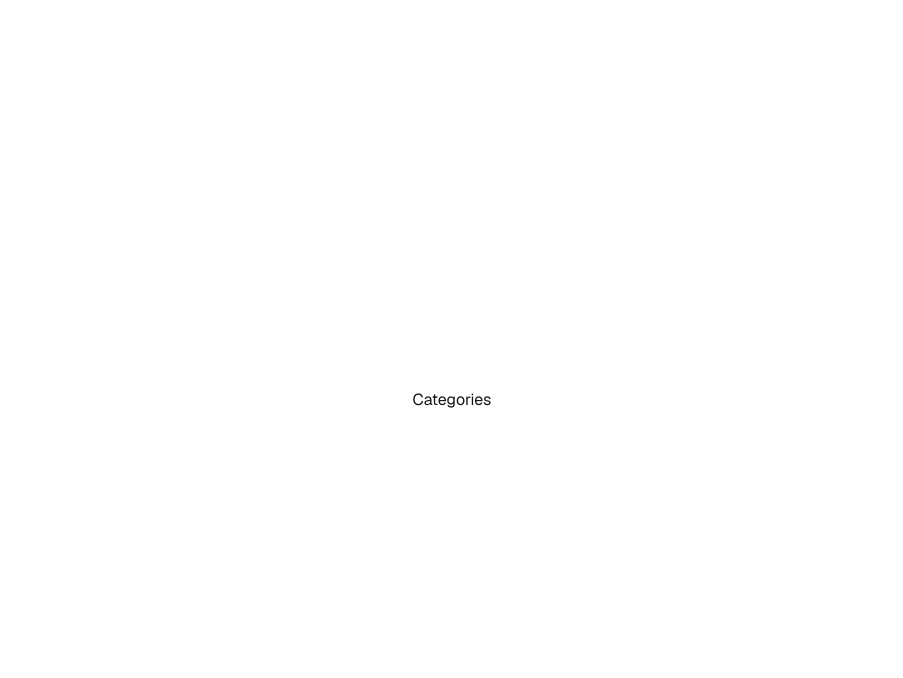
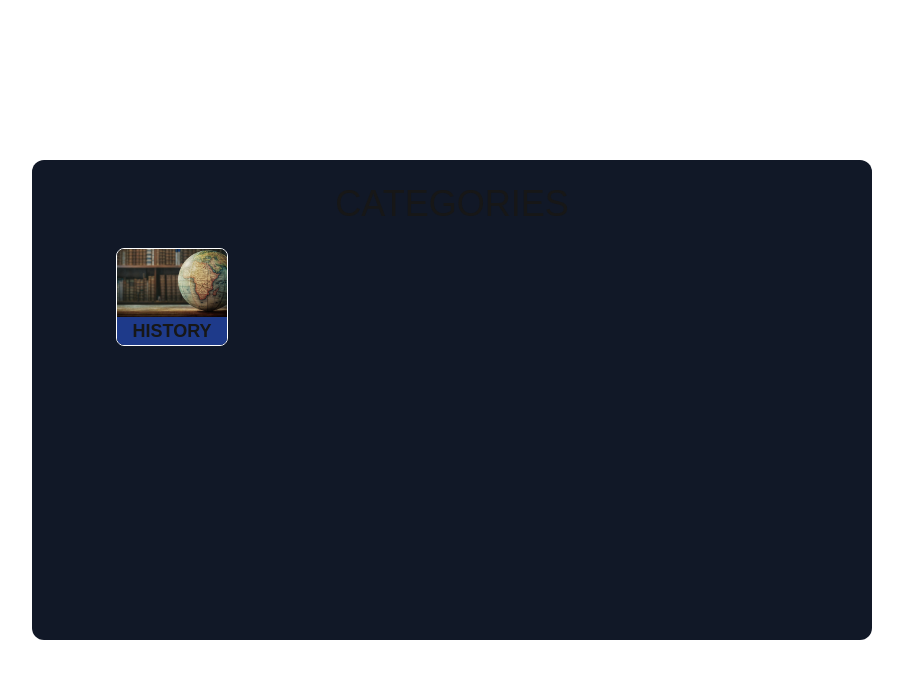
Before and after one commit to liftoffcreative-us/quiz_game, a Next.js app: page /categories in a window 1280 px wide. Shown: the top 678 px of the page, without its empty margins (188-1091 px from the left). Built offline with nearby package versions, Linux system fonts and the light colour scheme.

Commit message:
Categories and Questions on separate routes

```diff
--- a/app/components/Categories.jsx
+++ b/app/components/Categories.jsx
@@ -1,8 +1,23 @@
+
+import Link from 'next/link'
 import React from 'react'
 
 const Categories = () => {
+
   return (
-    <div>Categories</div>
+    <div className='flex flex-col items-center justify-center w-3/4 h-3/4 bg-gray-900 rounded-xl'>
+      <h1 className='my-6 text-4xl'>CATEGORIES</h1>
+      <div className='flex items-start flex-wrap gap-6 w-[80%] h-full'>
+        <Link href="/questions" className='border border-white flex flex-col items-center justify-center w-1/6 h-1/4 rounded-lg overflow-hidden'>
+
+          <div className='w-full h-full bg-[url("../public/History.jpg")] bg-cover bg-right'></div>
+          <div className='w-full flex items-center justify-center bg-blue-900 font-bold text-lg'>HISTORY</div>
+
+        </Link>
+
+      </div>
+
+    </div>
   )
 }
 
--- a/app/components/Questions.jsx
+++ b/app/components/Questions.jsx
@@ -1,5 +1,5 @@
 'use client'
-import Image from 'next/image'
+
 import React, { useState, useEffect } from 'react'
 import Timer from './Timer'
 
@@ -8,7 +8,7 @@ const Questions = () => {
     const [questionData, setQuestionData] = useState(null);
     const [questionAnswered, setQuestionAnswered] = useState(false)
     const [isLoading, setLoading] = useState(true)
-
+    const [selectedAnswer, setSelectedAnswer] = useState(false)
 
     useEffect(() => {
         fetch('/api/rand-question')
@@ -35,49 +35,34 @@ const Questions = () => {
 
   return (
 
-    <div className='flex flex-col items-center justify-center w-3/4 h-full'>
+    <div className='flex flex-col items-center  justify-center w-3/4 h-3/4 px-4 py-2'>
         {console.log(answers)}
 
-        <div id='timesUp' className='fixed z-50  h-screen w-screen flex items-center justify-center' style={{visibility: 'hidden'}} onClick={clearTimeUp} >
+        <div id='timesUp' className='fixed z-50  h-full w-full flex items-center justify-center' style={{visibility: 'hidden'}} onClick={clearTimeUp} >
             <div className='static w-screen h-screen bg-black opacity-80'></div>
             <div className='absolute w-1/2 h-1/2 bg-times-up-bg bg-contain bg-no-repeat '></div>
         </div>
         <section id="topSection" className='flex items-center w-full h-1/2  overflow-hidden'>
          <div className='mt-4 ml-2 bg-question-bg bg-cover w-[55%] h-full rounded-md '></div>
+
         </section>
         <section id="bottomSection" className='flex w-full h-1/2 '>
             <div id="timerSection" className='flex flex-col items-center justify-center w-1/4 h-full '>
                 <Timer questionAnswered={questionAnswered} setQuestionAnswered={setQuestionAnswered} />
             </div>
-            <div id="questionSection" className='flex flex-col items-start justify-center w-3/4 h-full  p-8'>
+            <div id="questionSection" className='flex flex-col items-start justify-center w-3/4 h-full p-6'>
                 <div id="question" className='text-2xl w-full h-1/3 '>{questionData.data.question.includes('&quot;')? questionData.data.question.replaceAll('&quot;', '"') : questionData.data.question}</div>
-                {/* <div id="answers" className='flex items-center justify-start h-2/3 w-full   flex-wrap text-lg'>
-                    <button className='flex items-center   w-[47%] h-[30%] mr-2 text-xl bg-answer-bg rounded-md overflow-hidden' onClick={answerChoice}>
-                        <div id='letter' className='flex items-center justify-center w-1/6 h-full  bg-blue-400 font-bold'>A</div>
-                        <div className='flex font-bold pl-6'>{questionData.data.answers[0]}</div>
-                    </button>
-                    <button className='flex items-center  w-[47%] h-[30%] mr-2 text-xl bg-answer-bg rounded-md overflow-hidden'>
-                        <div id='letter' className='flex items-center justify-center w-1/6 h-full bg-blue-400 font-bold'>B</div>
-                        <div className='font-bold  pl-6 '>{questionData.data.answers[1]}</div>
-                    </button>
-                    <button className='flex items-center  w-[47%] h-[30%] mr-2 text-xl bg-answer-bg rounded-md overflow-hidden'>
-                        <div id='letter' className='flex items-center justify-center w-1/6 h-full bg-blue-400 font-bold'>C</div>
-                        <div className='font-bold  pl-6 '>{questionData.data.answers[2]}</div>
-                    </button>
-                    <button className='flex items-center  w-[47%] h-[30%] mr-2 text-xl bg-answer-bg rounded-md overflow-hidden'>
-                        <div id='letter' className='flex items-center justify-center w-1/6 h-full  bg-blue-400 font-bold'>D</div>
-                        <div className='font-bold  pl-6 '>{questionData.data.answers[3]}</div>
-                    </button>
-                </div> */}
-            { answers.map((answer,index) => {
+                <div className='flex flex-wrap w-full h-2/3 gap-4'>
+                { answers.map((answer,index) => {
                 const letter = ["A", "B", "C", "D"]
                 return (
-                    <button key={index} className='flex items-center   w-[47%] h-[30%] mr-2 text-xl bg-answer-bg rounded-md overflow-hidden' onClick={answerChoice}>
+                    <button key={index} className='flex items-center   w-[45%] h-[40%] mr-2 text-xl bg-answer-bg rounded-md overflow-hidden' onClick={answerChoice}>
                         <div id='letter' className='flex items-center justify-center w-1/6 h-full  bg-blue-400 font-bold'>{letter[index]}</div>
                         <div className='flex font-bold pl-6'>{answer}</div>
                     </button>
                 )
-            })}
+                })}
+                </div>
             </div>
         </section>
     </div>
--- a/app/components/Timer.jsx
+++ b/app/components/Timer.jsx
@@ -8,7 +8,7 @@ const digitalFont = localFont({
 })
 const Timer = ({questionAnswered, setQuestionAnswered}) => {
 
-    const initialTime = 20
+    const initialTime = 30
     const [timeRemaining, setTimeRemaining] = useState(initialTime)
 
 // Handle timer countdown
--- a/app/layout.js
+++ b/app/layout.js
@@ -20,7 +20,7 @@ export default function RootLayout({ children }) {
   return (
     <html lang="en">
       <body
-        className={`${geistSans.variable} ${geistMono.variable} antialiased`}
+        className='w-screen h-screen'
       >
         {children}
       </body>
--- a/app/page.js
+++ b/app/page.js
@@ -1,10 +1,11 @@
 import Image from "next/image";
 import Questions from "./components/Questions";
+import Link from "next/link";
 
 export default function Home() {
   return (
-    <div className="flex items-center justify-center w-screen h-screen p-8 pb-20 gap-16 sm:p-20 font-[family-name:var(--font-geist-sans)]">
-      <a href="/categories"><button className="flex items-center justify-center w-auto px-6 py-2 bg-game-blue rounded-lg">CATEGORIES</button></a>
+    <div className="flex items-center justify-center w-screen h-screen ">
+      <Link href="/categories"><button className="flex items-center justify-center w-auto px-6 py-2 bg-game-blue rounded-lg">CATEGORIES</button></Link>
     </div>
   );
 }
--- /dev/null
+++ b/app/questions/page.js
@@ -0,0 +1,11 @@
+
+import Link from "next/link";
+import Questions from "../components/Questions";
+
+export default function Home() {
+  return (
+    <div className="w-screen h-screen flex flex-col items-center justify-center">
+        <Questions />
+    </div>
+  );
+}
--- a/tailwind.config.mjs
+++ b/tailwind.config.mjs
@@ -22,6 +22,7 @@ export default {
       backgroundImage: {
         'question-bg': "url('../app/images/harry-potter.jpg')",
         'times-up-bg': "url('../app/images/timesUp.svg')",
+        // 'history-bg': "url('../app/images/history1.jpg')",
       },
       animation: {
         'pulse-fast': 'pulse .5s cubic-bezier(0.4, 0, 0.6, 1) infinite'
```
Also changed, not shown: app/images/timesUp.png (deleted), public/History.jpg (added).
